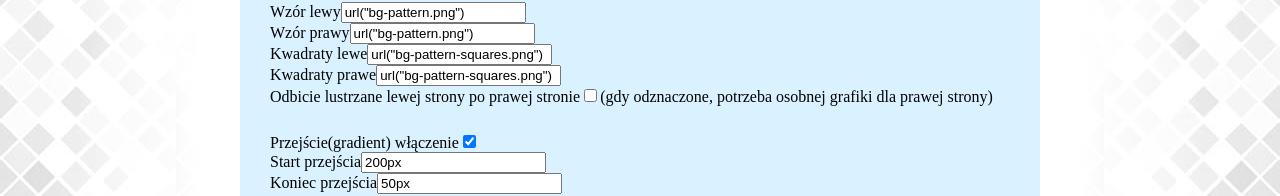
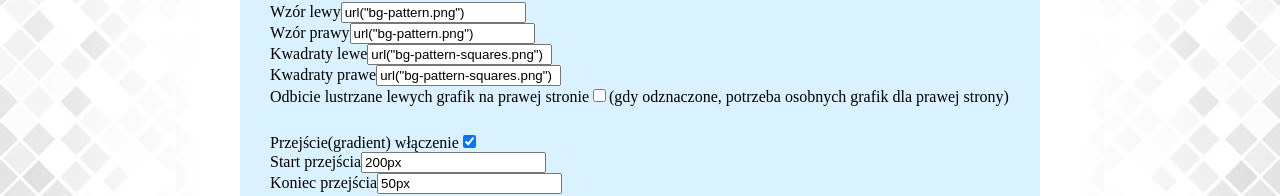
Before and after one commit to lukaszpolowczyk/lukaszpolowczyk.github.io, a plain HTML site: page bg-tests.html in a window 1280 px wide. Shown: the part 126-322 px from the top of the page. Drawn offline with Linux system fonts and the light colour scheme.

Commit message:
Add files via upload

```diff
--- a/bg-tests.html
+++ b/bg-tests.html
@@ -18,7 +18,7 @@
 		<label>Wzór prawy<input type="text" id="bg-patter-url-right"></label>
 		<label>Kwadraty lewe<input type="text" id="bg-squares-url-left"></label>
 		<label>Kwadraty prawe<input type="text" id="bg-squares-url-right"></label>
-		<label>Odbicie lustrzane lewej strony po prawej stronie<input type="checkbox" id="mirror">(gdy odznaczone, potrzeba osobnej grafiki dla prawej strony)</label>
+		<label>Odbicie lustrzane lewych grafik na prawej stronie<input type="checkbox" id="mirror">(gdy odznaczone, potrzeba osobnych grafik dla prawej strony)</label>
 		<hr>
 
 		<label>Przejście(gradient) włączenie<input type="checkbox" id="bg-fade-color"></label>
```
